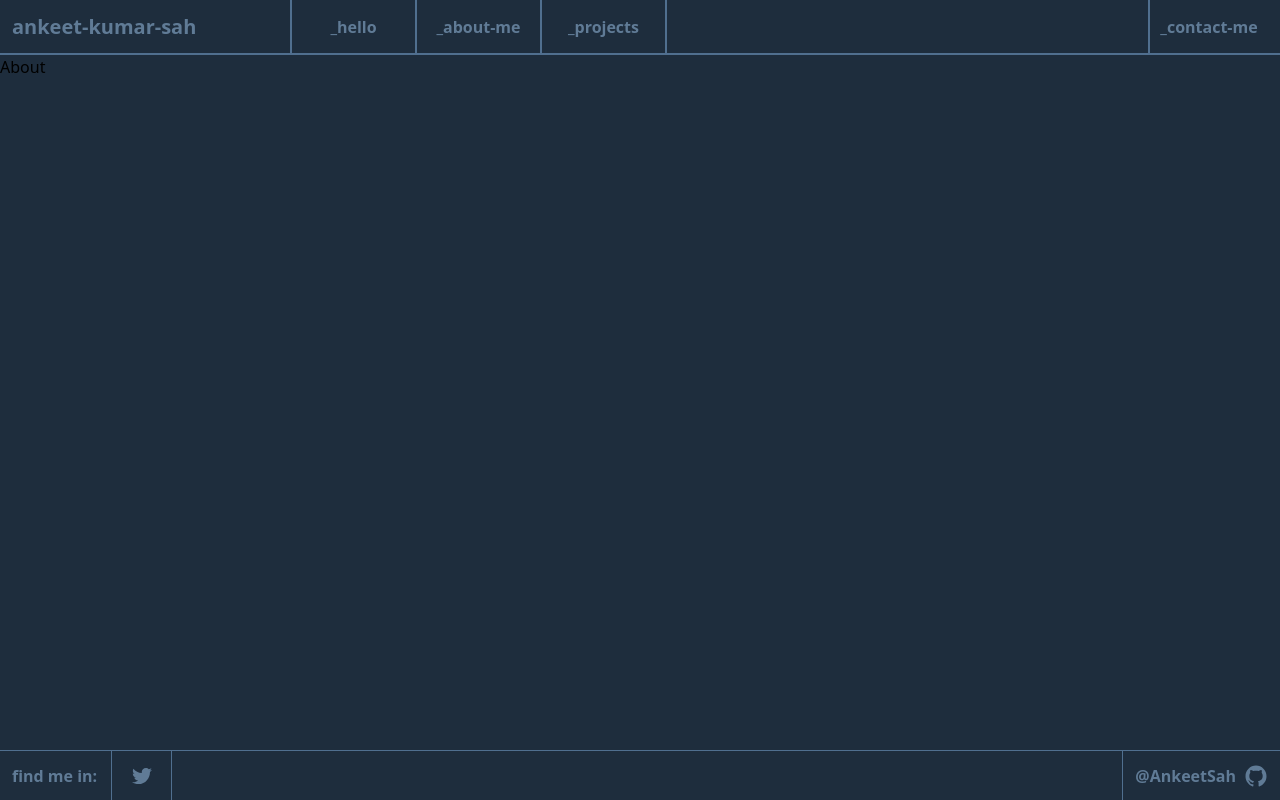
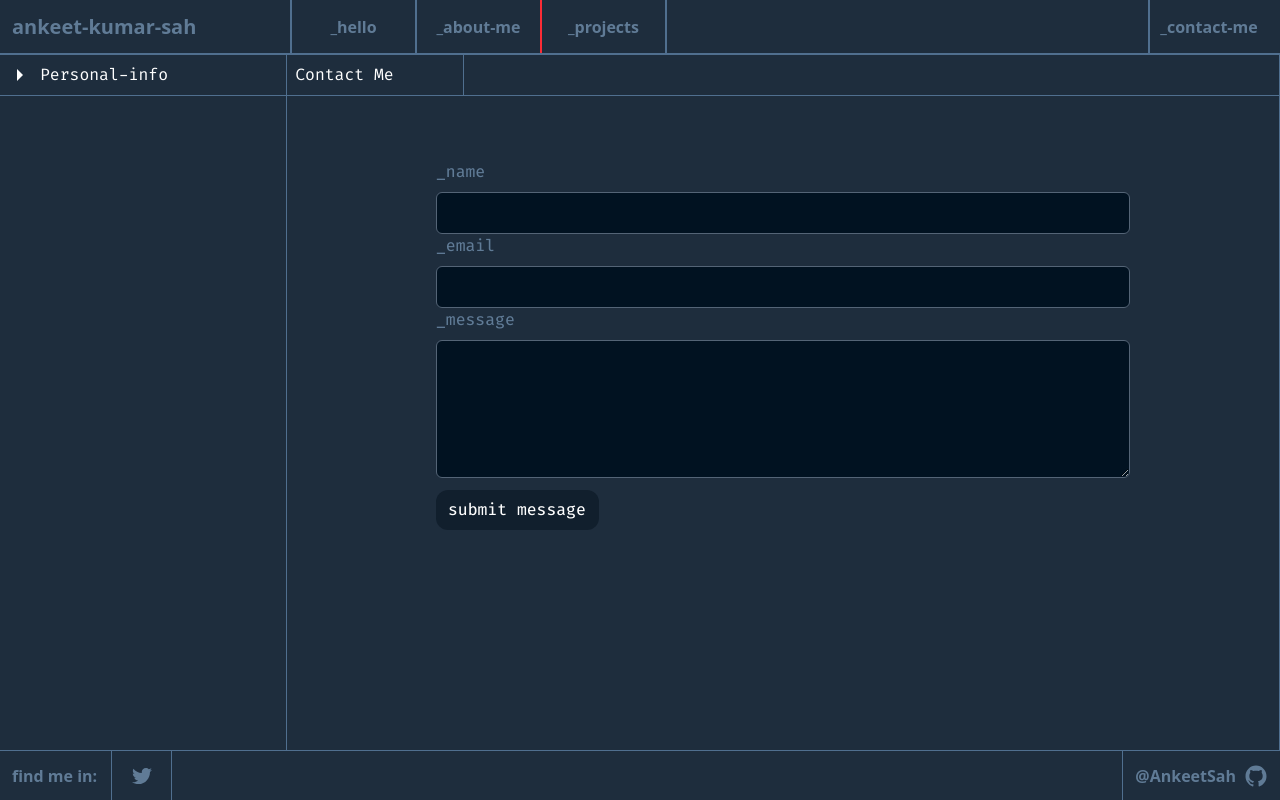
Before and after one commit to AnkeetSah/my_portfolio01, a React (Vite) app: page /about in a window 1280 px wide. Built offline with nearby package versions, Linux system fonts and the light colour scheme.

Commit message:
Started project page

```diff
--- a/src/components/Header/Header.jsx
+++ b/src/components/Header/Header.jsx
@@ -1,5 +1,5 @@
 import React, { useEffect, useRef, useState } from "react";
-import { Link } from "react-router-dom";
+import { Link, useLocation } from "react-router-dom";
 import { IoMdDesktop, IoMdMenu, IoMdClose } from "react-icons/io";
 import gsap from "gsap";
 
@@ -11,6 +11,7 @@ const nav_links = [
 
 const Header = () => {
   const [menu, setMenu] = useState(false);
+  const location = useLocation(); // Track the current route
 
   const linksRef = useRef([]);
   const firstLiRef = useRef(null); // Reference for the "ankeet-kumar-sah" <li>
@@ -73,12 +74,11 @@ const Header = () => {
             {nav_links.map((item, index) => (
               <li
                 key={index}
-                className="xs:hidden lg:flex text-text_primary font-semibold border-r-2 h-full border-[#506f8f] flex justify-center items-center w-[125px]"
+                className={`xs:hidden lg:flex text-text_primary font-semibold border-r-2 h-full border-[#506f8f] flex justify-center items-center w-[125px] ${
+                  location.pathname === item.path ? "border-red-500" : ""
+                }`}
               >
-                <Link
-                  to={item.path}
-                  ref={(el) => (linksRef.current[index] = el)}
-                >
+                <Link to={item.path} ref={(el) => (linksRef.current[index] = el)}>
                   {item.display}
                 </Link>
               </li>
@@ -86,15 +86,18 @@ const Header = () => {
           </ul>
 
           {/* Contact Me Section for Desktop */}
-          <ul className="h-full flex items-center ">
-            <li className="xs:hidden lg:flex border-l-2 h-full text-text_primary font-semibold border-[#506f8f] flex justify-center items-center w-[120px]">
+          <ul className="h-full flex items-center">
+            <li
+              className={`xs:hidden lg:flex border-l-2 h-full text-text_primary font-semibold border-[#506f8f] flex justify-center items-center w-[120px] ${
+                location.pathname === "/contact" ? "border-red-500" : ""
+              }`}
+            >
               <Link to="/contact" ref={contactRef}>
                 _contact-me
               </Link>
             </li>
           </ul>
         </nav>
-      </header>
 
         {/* Mobile Menu Dropdown */}
         {menu && (
@@ -105,20 +108,27 @@ const Header = () => {
             {nav_links.map((item, index) => (
               <li
                 key={index}
-              className="text-white font-semibold border-b h-[50px] pl-4 border-[#506f8f] flex items-center"
+                className={`text-white font-semibold border-b h-[50px] pl-4 border-[#506f8f] flex items-center ${
+                  location.pathname === item.path ? "border-red-500" : ""
+                }`}
               >
                 <Link to={item.path} onClick={() => setMenu(false)}>
                   {item.display}
                 </Link>
               </li>
             ))}
-          <li className="lg:hidden text-white font-semibold border-b h-[50px] pl-4 border-[#506f8f] flex items-center">
+            <li
+              className={`lg:hidden text-white font-semibold border-b h-[50px] pl-4 border-[#506f8f] flex items-center ${
+                location.pathname === "/contact" ? "border-red-500" : ""
+              }`}
+            >
               <Link to="/contact" onClick={() => setMenu(false)}>
                 _contact-me
               </Link>
             </li>
           </ul>
         )}
+      </header>
     </>
   );
 };
--- a/src/pages/About/About.jsx
+++ b/src/pages/About/About.jsx
@@ -1,11 +1,94 @@
-import React from 'react'
+import React, { useState } from "react";
+import { IoMdArrowDropdown, IoMdArrowDropright } from "react-icons/io";
+import { IoMail, IoCall } from "react-icons/io5";
+import { RxCross2 } from "react-icons/rx";
 
 const About = () => {
+  const [dropdown, setDropdown] = useState(false);
+
   return (
-    <div className='bg-primary  min-h-[calc(100vh-104px)]'>
-    About
-  </div>
-  )
-}
+    <div className="bg-primary flex min-h-[calc(100vh-104px)] xs:flex-col lg:flex-row lg:flex-nowrap">
+      {/* Sidebar Section */}
+      <h1 className="text-white lg:hidden w-full pl-2 font-FiraRegular gap-2 items-center py-2 h-[41px] relative   border-b border-r border-r-border-color cursor-pointer border-b-border-color">
+        Contact Me
+      </h1>
+      <div className="xs:w-full lg:w-[370px]  border-r border-r-border-color">
+        <h1
+          onClick={() => setDropdown(!dropdown)}
+          className="text-white flex pl-2 font-FiraRegular gap-2 items-center py-2 border-b cursor-pointer border-b-border-color"
+        >
+          {dropdown ? (
+            <IoMdArrowDropdown className="text-2xl" />
+          ) : (
+            <IoMdArrowDropright className="text-2xl" />
+          )}
+          Personal-info
+        </h1>
 
-export default About
+        {/* Contact Details */}
+        {dropdown && (
+          <div className="border-b border-b-border-color pl-3 flex flex-col py-3 space-y-2">
+            <h1 className="text-text_primary flex font-FiraRegular gap-2 items-center">
+              <IoMail className="text-xl" /> user@gmail.com
+            </h1>
+            <h1 className="text-text_primary flex font-FiraRegular gap-2 items-center">
+              <IoCall className="text-xl" /> +3598246359
+            </h1>
+          </div>
+        )}
+      </div>
+
+      {/* Main Content */}
+      <div className="w-full  ">
+        <h1 className="text-white xs:hidden lg:flex pl-2 font-FiraRegular gap-2 items-center py-2 h-[41px] relative   border-b border-r border-r-border-color cursor-pointer border-b-border-color">
+          Contact Me{" "}
+          <span className="h-full bg-border-color w-[1px] absolute left-44"></span>
+        </h1>
+
+        <div className="w-full h-full flex font-FiraCode">
+          <div className=" xs:w-full  h-full border-r border-r-border-color justify-center pt-16 flex">
+            <form action="" className="flex flex-col xs:w-[85%] lg:w-[70%]">
+              <label htmlFor="" className="text-text_primary">
+                {" "}
+                _name{" "}
+              </label>
+              <input
+                className="bg-[#011221] text-white mt-2 p-2 border border-[#546476] rounded-md"
+                type="text"
+                name=""
+                id=""
+              />
+              <label className="text-text_primary" htmlFor="">
+                _email
+              </label>
+              <input
+                className="bg-[#011221] text-white mt-2 p-2 border border-[#546476] rounded-md"
+                type="email"
+                name=""
+                id=""
+              />
+              <label className="text-text_primary" htmlFor="#">
+                _message
+              </label>
+              <textarea
+                className="bg-[#011221] text-white mt-2 p-2 border border-[#546476] active:border-[#607B96] rounded-md "
+                rows={5}
+                name=""
+                id=""
+              ></textarea>
+
+              <button
+                className="text-left mt-3 text-[#FFFFFF] bg-[#111f2d] py-2 px-3 rounded-xl w-[163px]"
+                type="submit"
+              >
+                submit message
+              </button>
+            </form>
+          </div>
+        </div>
+      </div>
+    </div>
+  );
+};
+
+export default About;
--- /dev/null
+++ b/src/pages/projects/Projects.jsx
@@ -0,0 +1,73 @@
+import React, { useState } from 'react';
+import { IoMdArrowDropdown, IoMdArrowDropright } from 'react-icons/io';
+import { IoMail, IoCall } from 'react-icons/io5';
+import { RxCross2 } from "react-icons/rx";
+
+import { RiReactjsFill } from "react-icons/ri";
+import { FaHtml5 } from "react-icons/fa6";
+import { FaCss3Alt } from "react-icons/fa";
+import { FaNodeJs } from "react-icons/fa6";
+
+const Projects = () => {
+  const [dropdown, setDropdown] = useState(false);
+
+  const skills = [
+    { icon: <RiReactjsFill className='text-[#607B96] text-2xl mr-1' />, skill: 'React' },
+    { icon: <FaHtml5 className='text-[#607B96] text-2xl mr-1' />, skill: 'HTML' },
+    { icon: <FaCss3Alt  className='text-[#607B96] text-2xl mr-1' />, skill: 'CSS' },
+    { icon: <FaNodeJs className='text-[#607B96] text-2xl mr-1' />, skill: 'JS' },
+
+  ];
+  return (
+    <div className="bg-primary flex min-h-[calc(100vh-104px)] xs:flex-col lg:flex-row lg:flex-nowrap">
+      {/* Sidebar Section */}
+      <h1   className="text-white lg:hidden w-full pl-2 font-FiraRegular gap-2 items-center py-2 h-[41px] relative   border-b border-r border-r-border-color cursor-pointer border-b-border-color" >
+
+          Contact Me
+
+        </h1>
+      <div className="xs:w-full lg:w-[370px]  border-r border-r-border-color">
+        <h1
+          onClick={() => setDropdown(!dropdown)}
+          className="text-white flex pl-2 font-FiraRegular gap-2 items-center py-2 border-b cursor-pointer border-b-border-color"
+        >
+          {dropdown ? <IoMdArrowDropdown className="text-2xl" /> : <IoMdArrowDropright className="text-2xl" />}
+          Projects
+        </h1>
+
+        {/* Contact Details */}
+        {dropdown && (
+          <div className="border-b border-b-border-color pl-3 flex flex-col py-3 space-y-2">
+
+           {skills.map((elements) => (
+              <div className='flex  items-center'>
+              <input type="checkbox" class="w-5 h-5 text-green-500 accent-[#607B96] rounded cursor-pointer mr-3" />
+              {elements.icon}
+              <h1 className="text-text_primary flex font-FiraRegular gap-2 items-center ">{elements.skill}</h1>
+
+              </div>
+))}
+
+          </div>
+        )}
+      </div>
+
+      {/* Main Content */}
+      <div className="w-full  ">
+      <h1
+
+          className="text-white xs:hidden lg:flex pl-2 font-FiraRegular gap-2 items-center py-2 h-[41px] relative   border-b border-r border-r-border-color cursor-pointer border-b-border-color"
+        >
+
+          Contact Me <span className="h-full bg-border-color w-[1px] absolute left-44"></span>
+
+        </h1>
+
+
+      </div>
+
+    </div>
+  );
+};
+
+export default Projects;
--- a/src/router/Routers.jsx
+++ b/src/router/Routers.jsx
@@ -3,12 +3,14 @@ import {Routes,Route} from 'react-router-dom';
 import Home from '../pages/Home/Home';
 import Contact from '../pages/Contact/Contact';
 import About from '../pages/About/About';
+import Projects from '../pages/projects/Projects';
 
 const Routers = () => {
   return (
     <Routes>
         <Route path="/" element={<Home/>}></Route>
         <Route path="/contact" element={<Contact/>}></Route>
+        <Route path="/projects" element={<Projects/>}></Route>
         <Route path="/about" element={<About/>}></Route>
     </Routes>
   )
```
Lines whose indentation alone changed are shown as unchanged.
